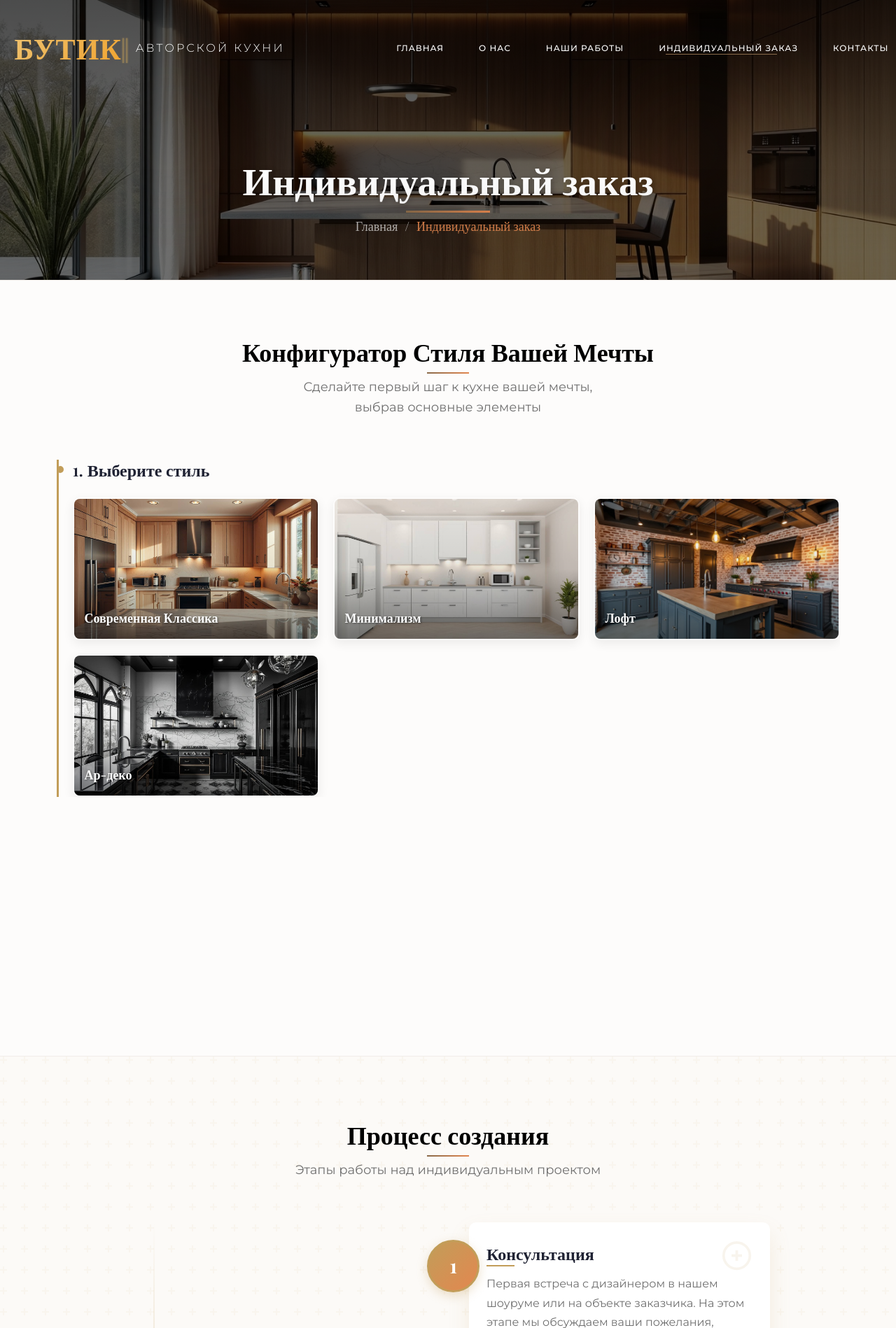
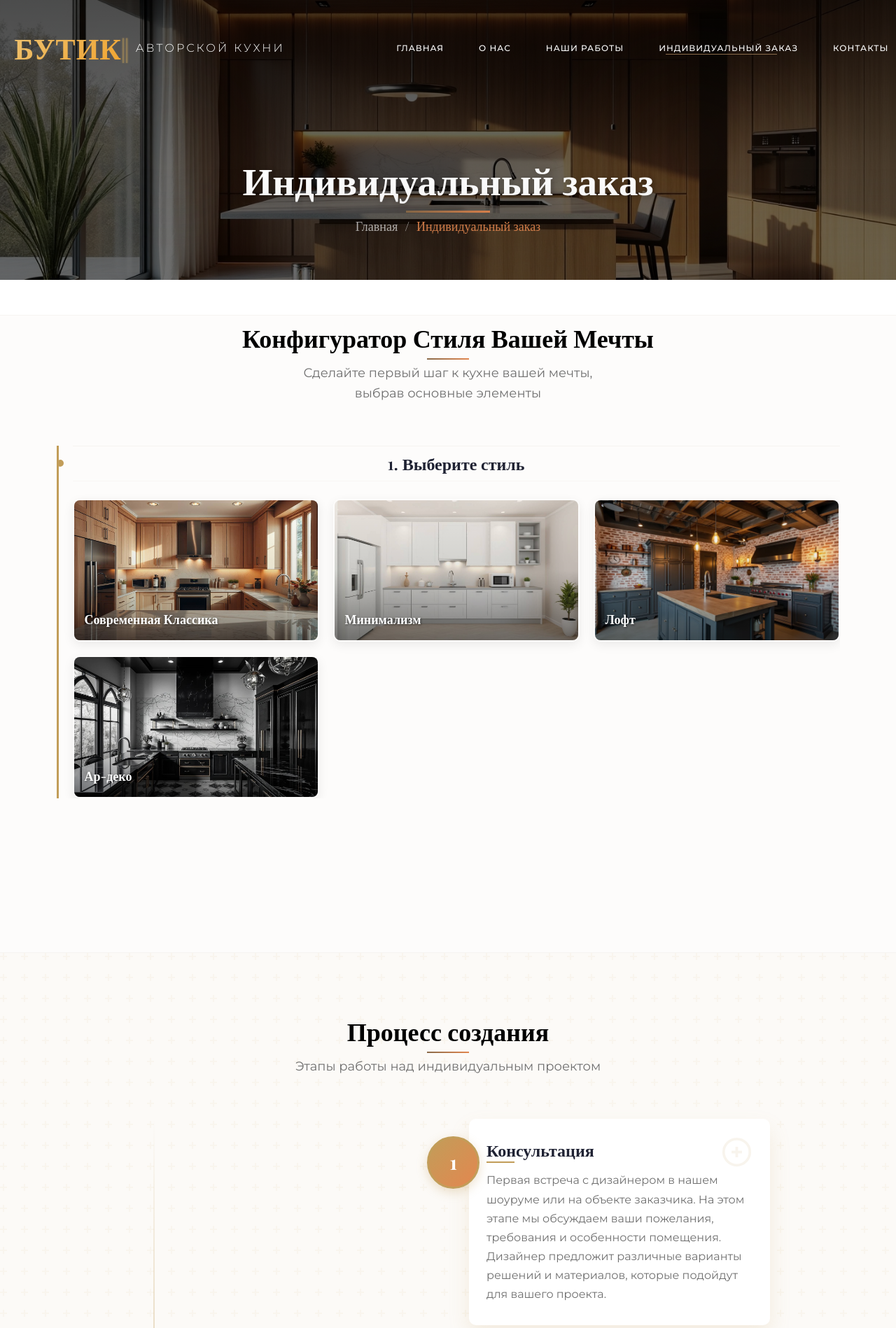
Before and after one commit to Vento741/ak-bq.github.io, a PHP site: page /pages/custom-order.html in a window 1280 px wide. Shown: the top 1898 px of the page at 70% size. Run offline with PHP 8.4, Linux system fonts and the light colour scheme.

Commit message:
Up2.05.3

```diff
--- a/css/custom-order.css
+++ b/css/custom-order.css
@@ -1161,21 +1161,23 @@ html {
 /* === Конфигуратор Стиля === */
 
 .style-configurator {
-    padding: 80px 0;
+    margin-top: 50px;
+    padding: 10px 0;
     background-color: #fdfcfb;
     /* Немного другой фон для выделения */
-    border-top: 1px solid rgba(136, 106, 74, 0.1);
-    border-bottom: 1px solid rgba(136, 106, 74, 0.1);
+    border-top: 1px solid rgba(136, 106, 74, 0.055);
+    border-bottom: 1px solid rgba(136, 106, 74, 0.055);
+    height: auto;
 }
 
 .configurator-steps {
-    margin-bottom: 50px;
+    margin-bottom: 30px;
     overflow: hidden;
     /* Для анимации высоты */
 }
 
 .configurator-step {
-    margin-bottom: 40px;
+    margin-bottom: 20px;
     opacity: 0.5;
     transition: opacity 0.5s ease, max-height 0.7s ease;
     max-height: 0;
@@ -1198,6 +1200,11 @@ html {
     color: var(--process-dark);
     margin-bottom: 25px;
     position: relative;
+    text-align: center;
+    padding-top: 10px;
+    padding-bottom: 10px;
+    border-top: 1px solid rgba(136, 106, 74, 0.055);
+    border-bottom: 1px solid rgba(136, 106, 74, 0.041);
 }
 
 .step-title::before {
```
